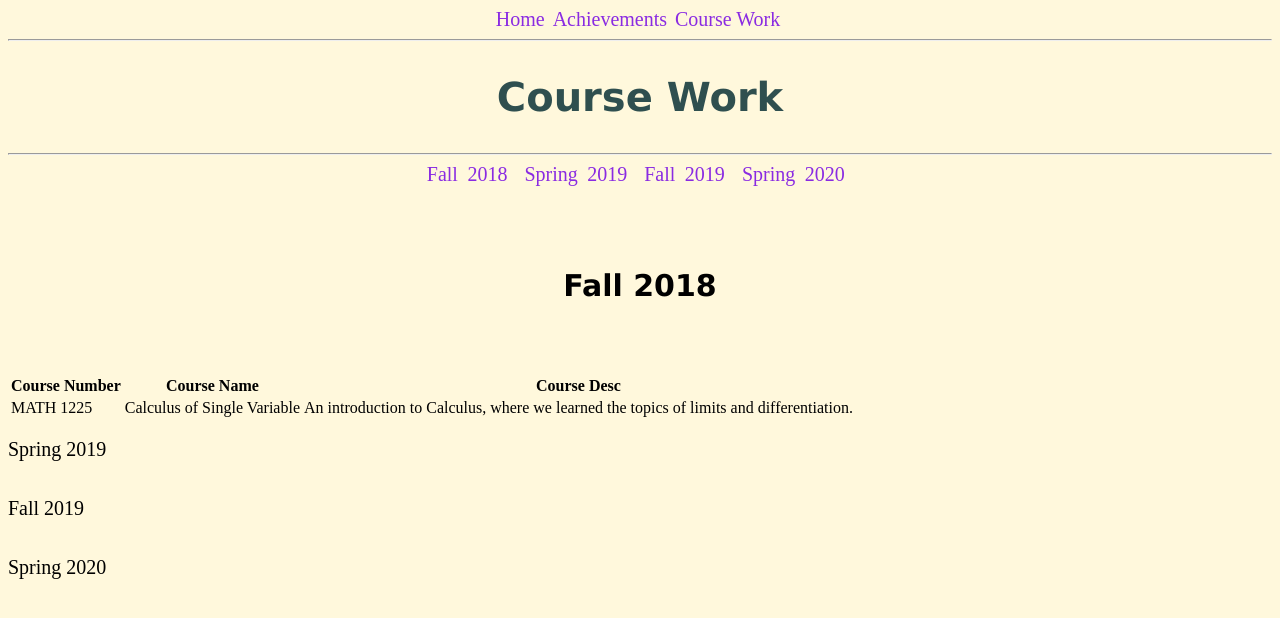
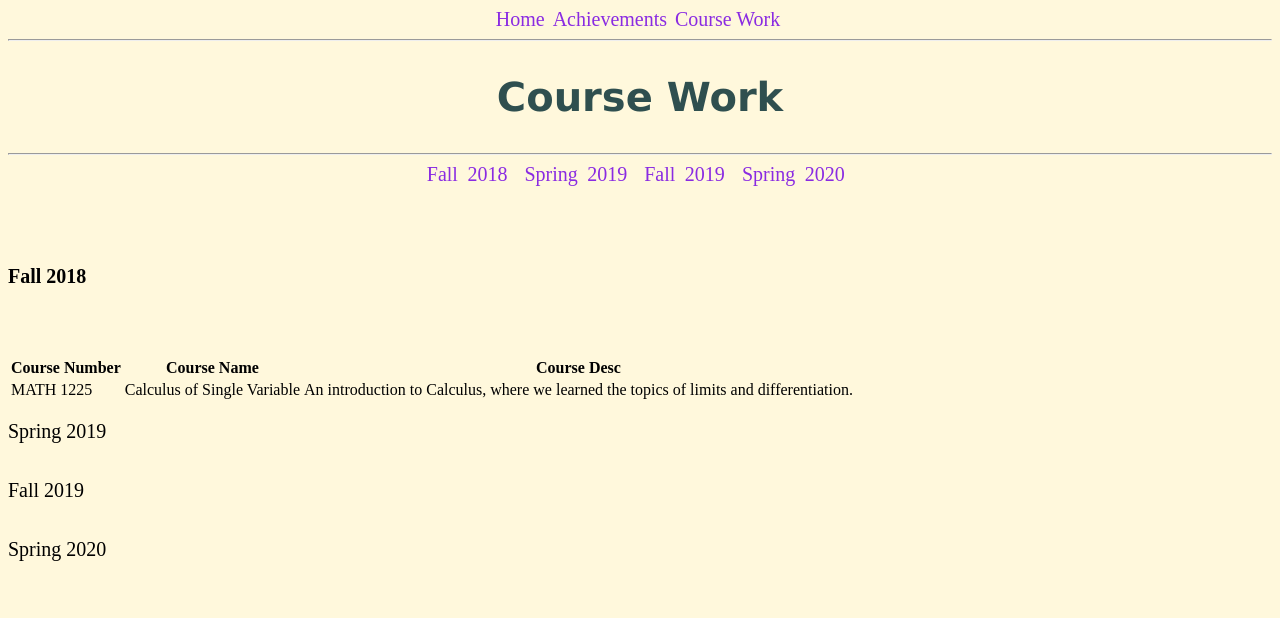
Before and after one commit to ashutiw1406/ashutiw1406.github.io, a plain HTML site: page coursework.html in a window 1280 px wide. Drawn offline with Linux system fonts and the light colour scheme.

Commit message:
Uptaded header size.

```diff
--- a/coursework.html
+++ b/coursework.html
@@ -35,7 +35,7 @@
     <div class="course_table">
 
         <a name="Fall2018">
-            <h3>Fall 2018</h3>
+            <h4>Fall 2018</h4>
         </a><br>
         <br>
         <table>
```
